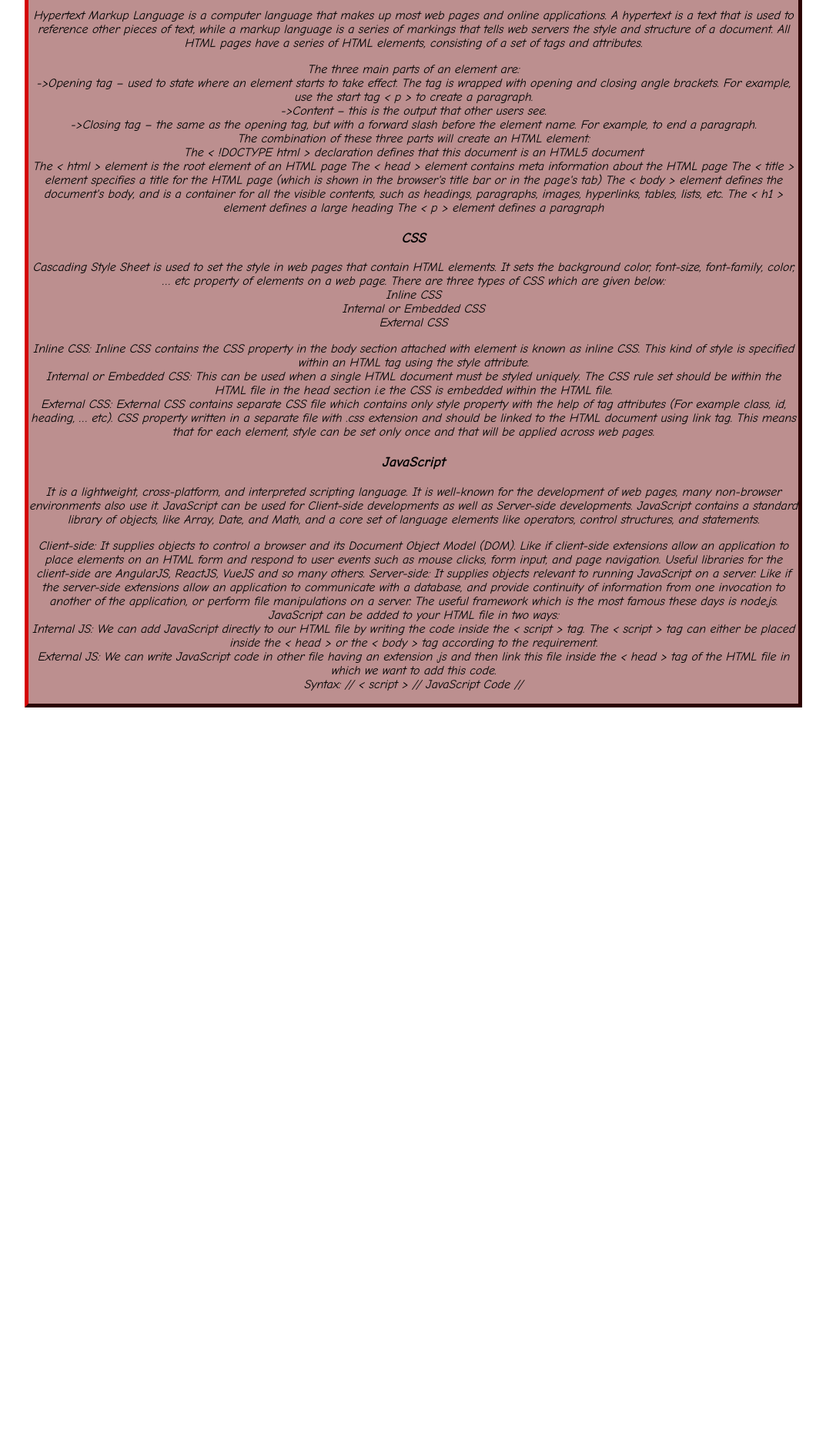
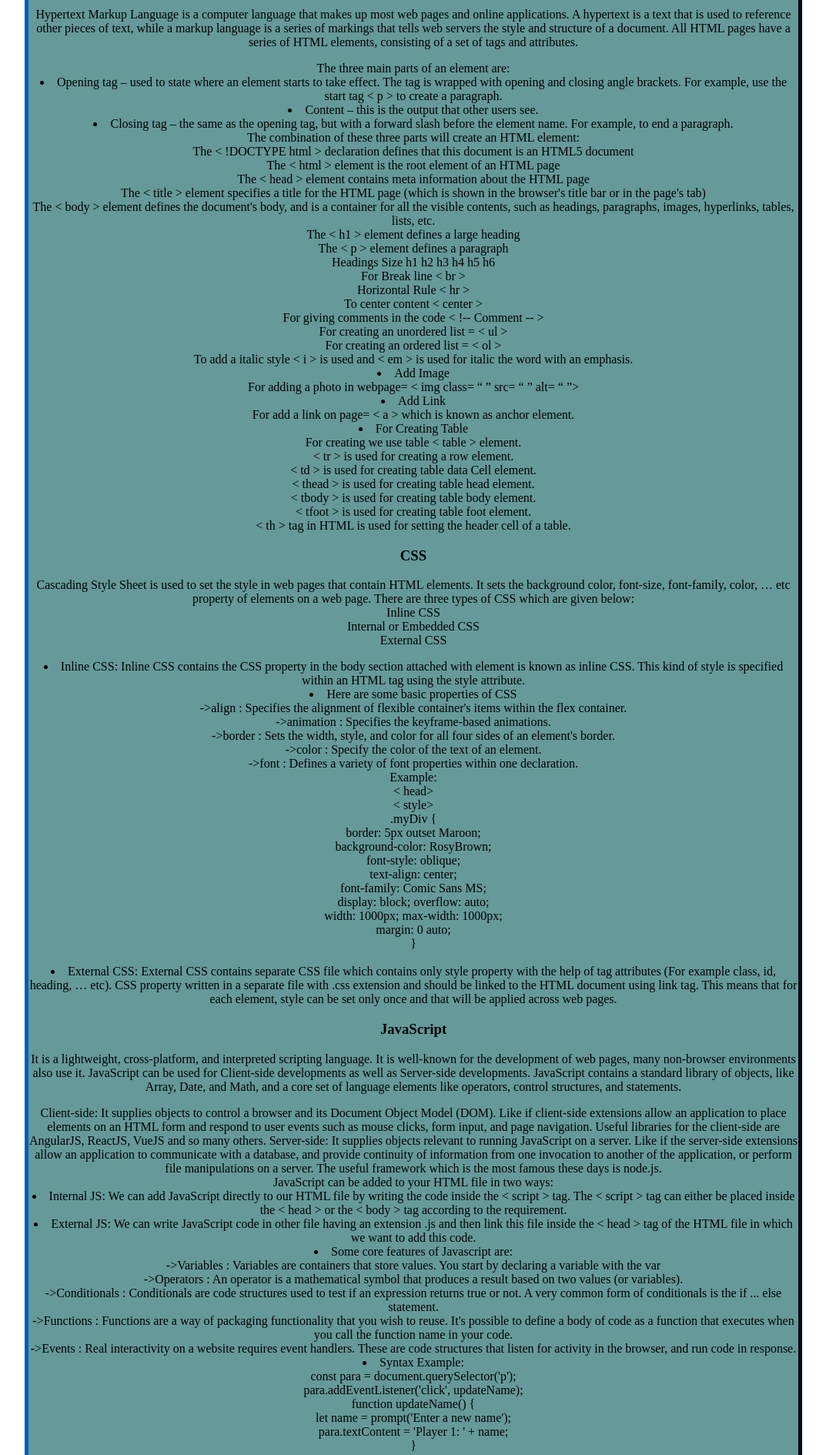
Before and after one commit to adnan1608/IndividualNotes-Adnan, a plain HTML site: page index.html in a window 1280 px wide. Shown: the part 320-2210 px from the top of the page at 77% size, without its empty margins (103-1176 px from the left). Before the commit the page ends 1247 px from the top, so only its background shows below. Drawn offline with Linux system fonts and the light colour scheme.

Commit message:
Version 2.1

```diff
--- a/index.html
+++ b/index.html
@@ -1,13 +1,13 @@
-  <title>Notes-Adnan</title>
+  <title>Individual Notes</title>
   <html>
   <head>
   <style>
     .myDiv {
-  border: 5px outset Maroon;
-  background-color: RosyBrown;
-    font-style: oblique;
+  border: 5px outset #003366;
+  background-color: #669999;
+
   text-align: center;
-  font-family: Comic Sans MS;
+  font-family: Gadugi;
   display: block; overflow: auto;
     width: 1000px; max-width: 1000px;
     margin: 0 auto;
@@ -20,12 +20,12 @@
 
   <div class="myDiv">
 
-  <h1>Notes-Adnan</h1>
+  <h1>Notes: Adnanuddin Khaja-2094115</h1>
   <h2>Web Technologies</h2>
 
 <h3> Front-end development</h3>
 
-It is also known as client-side development is the practice of producing HTML, CSS and JavaScript for a website or Web Application so that a user can see and interact with them directly. The challenge associated with front end development is that the tools and techniques used to create the front end of a website change constantly and so the developer needs to constantly be aware of how the field is developing.
+It is also known as client-side development which is the practice of producing HTML, CSS and JavaScript for a website or Web Application so that a user can see and interact with them directly. The challenge associated with front end development is that the tools and techniques used to create the front end of a website change constantly and so the developer needs to constantly be aware of how the field is developing.
 
 A front-end developer architects and develops websites and applications using web technologies (i.e., HTML, CSS, DOM, and JavaScript), which run on the Open Web Platform or act as compilation input for non-web platform environments.
 
@@ -36,18 +36,47 @@ All HTML pages have a series of HTML elements, consisting of a set of tags and a
 
 <div>The three main parts of an element are:</div>
 
-<div>->Opening tag – used to state where an element starts to take effect. The tag is wrapped with opening and closing angle brackets. For example, use the start tag < p > to create a paragraph.</div>
-<div>->Content – this is the output that other users see.</div>
-<div>->Closing tag – the same as the opening tag, but with a forward slash before the element name. For example,  </ p >  to end a paragraph.</div>
+<li>Opening tag – used to state where an element starts to take effect. The tag is wrapped with opening and closing angle brackets. For example, use the start tag < p > to create a paragraph.</li>
+<li>Content – this is the output that other users see.</li>
+<li>Closing tag – the same as the opening tag, but with a forward slash before the element name. For example,  </ p >  to end a paragraph.</li>
 The combination of these three parts will create an HTML element:
 
 <div>The < !DOCTYPE html > declaration defines that this document is an HTML5 document</div>
-The < html > element is the root element of an HTML page
-The < head > element contains meta information about the HTML page
-The < title > element specifies a title for the HTML page (which is shown in the browser's title bar or in the page's tab)
-The < body > element defines the document's body, and is a container for all the visible contents, such as headings, paragraphs, images, hyperlinks, tables, lists, etc.
-The < h1 > element defines a large heading
-The < p > element defines a paragraph</center>
+The < html > element is the root element of an HTML page<br>
+The < head > element contains meta information about the HTML page<br>
+The < title > element specifies a title for the HTML page (which is shown in the browser's title bar or in the page's tab)<br>
+The < body > element defines the document's body, and is a container for all the visible contents, such as headings, paragraphs, images, hyperlinks, tables, lists, etc.<br>
+The < h1 > element defines a large heading<br>
+The < p > element defines a paragraph<br>
+  Headings Size
+  h1
+  h2
+  h3
+  h4
+  h5
+  h6
+  <br>
+  For Break line < br ><br>
+
+  Horizontal Rule < hr ><br>
+
+  To center content < center ><br>
+  For giving comments in the code < !-- Comment -- ><br>
+  For creating an unordered list = < ul ><br>
+  For creating an ordered list = < ol ><br>
+  To add a italic style < i > is used and < em > is used for italic the word
+  with an emphasis.<br>
+  <li>Add Image</li>For adding a photo in webpage= < img class= “ ” src= “ ” alt= “ ”>
+<li>Add Link</li>
+  For add a link on page= < a > which is known as anchor element.
+<li>For Creating Table</li>
+  For creating we use table < table > element.<br>
+  < tr ></ tr> is used for creating a row element.<br>
+  < td ></ td> is used for creating table data Cell element.<br>
+  < thead ></ thead> is used for creating table head element.<br>
+  < tbody ></ tbody> is used for creating table body element.<br>
+  < tfoot ></ tfoot> is used for creating table foot element.<br>
+  < th ></ th> tag in HTML is used for setting the header cell of a table.
 </p>
 
 <h3>CSS </h3>
@@ -60,11 +89,39 @@ Inline CSS<br>
 Internal or Embedded CSS<br>
 External CSS<br>
 
-<div>Inline CSS: Inline CSS contains the CSS property in the body section attached with element is known as inline CSS. This kind of style is specified within an HTML tag using the style attribute.</div>
+<li>Inline CSS: Inline CSS contains the CSS property in the body section attached with element is known as inline CSS. This kind of style is specified within an HTML tag using the style attribute.</li>
 
-Internal or Embedded CSS: This can be used when a single HTML document must be styled uniquely. The CSS rule set should be within the HTML file in the head section i.e the CSS is embedded within the HTML file.
+<li> Here are some basic properties of CSS</li>
 
-<div>External CSS: External CSS contains separate CSS file which contains only style property with the help of tag attributes (For example class, id, heading, … etc). CSS property written in a separate file with .css extension and should be linked to the HTML document using link tag. This means that for each element, style can be set only once and that will be applied across web pages.</div>
+<div>->align : Specifies the alignment of flexible container's items within the flex container.</div>
+
+<div>->animation : Specifies the keyframe-based animations.</div>
+
+<div>->border : Sets the width, style, and color for all four sides of an element's border.</div>
+
+<div>->color : Specify the color of the text of an element.</div>
+
+<div>->font : Defines a variety of font properties within one declaration.</div>
+
+
+Example:<br>
+< head><br>
+< style><br>
+  .myDiv {<br>
+border: 5px outset Maroon;<br>
+background-color: RosyBrown;<br>
+  font-style: oblique;<br>
+text-align: center;<br>
+font-family: Comic Sans MS;<br>
+display: block; overflow: auto;<br>
+  width: 1000px; max-width: 1000px;<br>
+  margin: 0 auto;<br>
+}
+
+</ style><br>
+</ head><br>
+
+<li>External CSS: External CSS contains separate CSS file which contains only style property with the help of tag attributes (For example class, id, heading, … etc). CSS property written in a separate file with .css extension and should be linked to the HTML document using link tag. This means that for each element, style can be set only once and that will be applied across web pages.</li>
 </p>
 
 <h3>JavaScript</h3>
@@ -75,15 +132,32 @@ Internal or Embedded CSS: This can be used when a single HTML document must be s
 Server-side: It supplies objects relevant to running JavaScript on a server. Like if the server-side extensions allow an application to communicate with a database, and provide continuity of information from one invocation to another of the application, or perform file manipulations on a server. The useful framework which is the most famous these days is node.js.</div>
 JavaScript can be added to your HTML file in two ways:<br>
 
-Internal JS: We can add JavaScript directly to our HTML file by writing the code inside the < script > tag. The < script > tag can either be placed inside the < head > or the < body > tag according to the requirement. <br>
-External JS: We can write JavaScript code in other file having an extension .js and then link this file inside the < head > tag of the HTML file in which we want to add this code.
+<li>Internal JS: We can add JavaScript directly to our HTML file by writing the code inside the < script > tag. The < script > tag can either be placed inside the < head > or the < body > tag according to the requirement. </li>
+<li>External JS: We can write JavaScript code in other file having an extension .js and then link this file inside the < head > tag of the HTML file in which we want to add this code.</li>
 
-<div>Syntax:
+<li>Some core features of Javascript are:</li>
 
-// < script >
-    // JavaScript Code
-// </ script >
-</div>
+<div>->Variables : Variables are containers that store values. You start by declaring a variable with the var</div>
+
+<div>->Operators : An operator is a mathematical symbol that produces a result based on two values (or variables).</div>
+
+<div>->Conditionals : Conditionals are code structures used to test if an expression returns true or not. A very common form of conditionals is the if ... else statement.</div>
+
+<div>->Functions : Functions are a way of packaging functionality that you wish to reuse. It's possible to define a body of code as a function that executes when you call the function name in your code.</div>
+
+<div>->Events : Real interactivity on a website requires event handlers. These are code structures that listen for activity in the browser, and run code in response. </div>
+
+<li>Syntax Example:<br>
+
+  const para = document.querySelector('p');<br>
+
+  para.addEventListener('click', updateName);<br>
+
+  function updateName() {<br>
+    let name = prompt('Enter a new name');<br>
+    para.textContent = 'Player 1: ' + name;<br>
+  }<br>
+</li>
 
 </p>
 </div>
```
Also changed, not shown: ResumePic.png (deleted).
